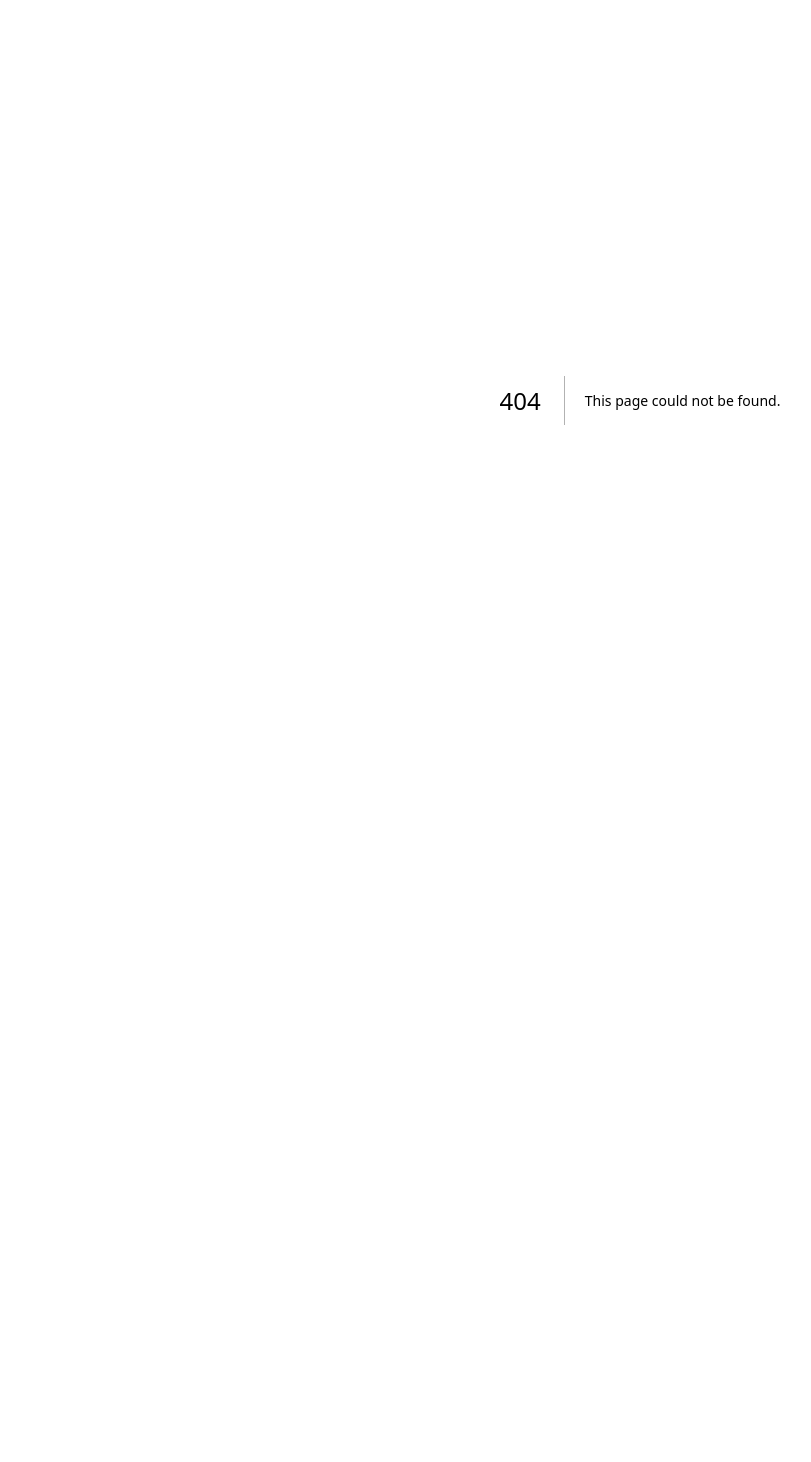
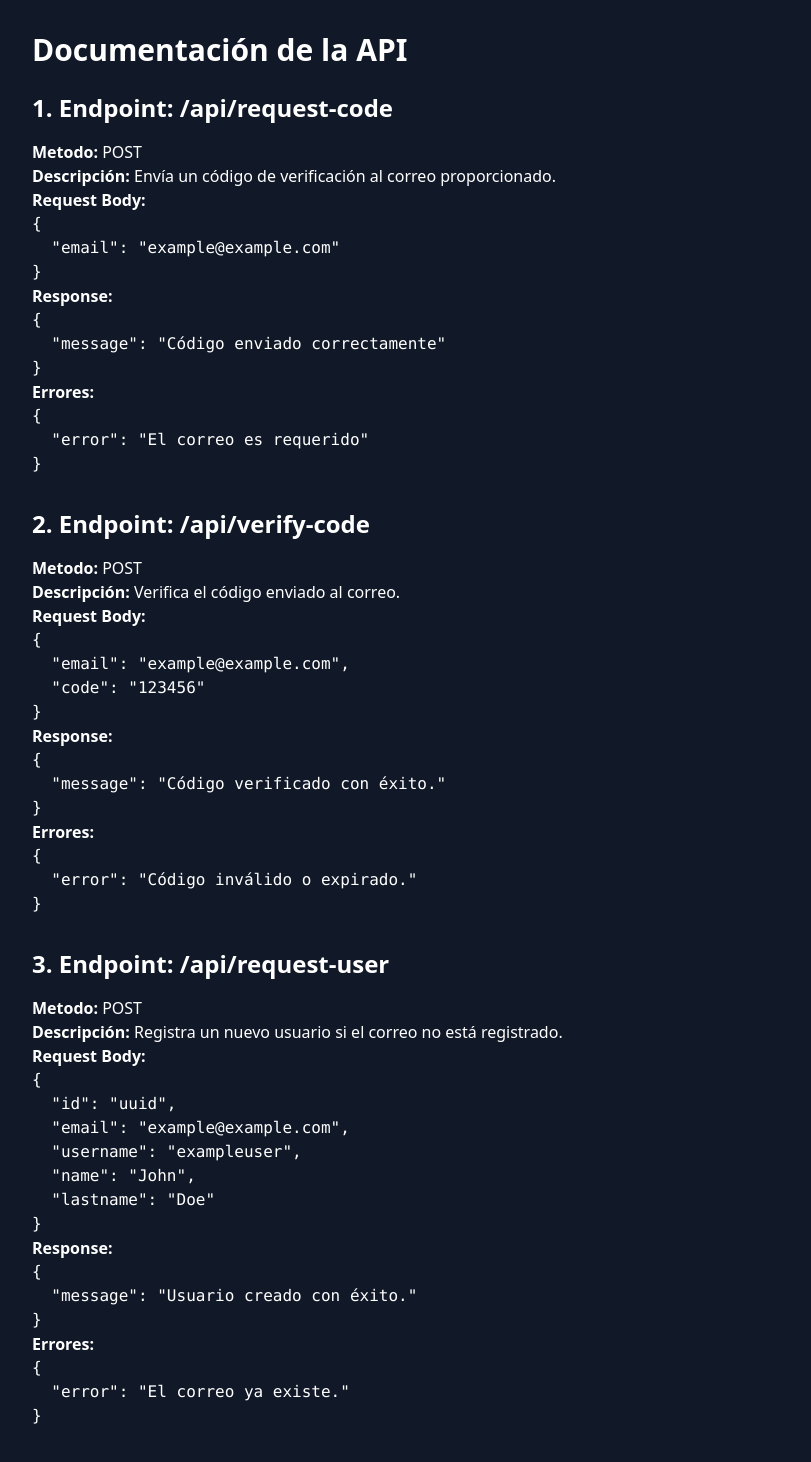
Before and after one commit to owellandry/login-api, a Next.js app: page /doc in a window 1280 px wide. Before the commit this address had no page. Shown: the top 1462 px of the page, without its empty margins (0-811 px from the left). Before the commit the page ends 800 px from the top, so only its background shows below. Built offline with nearby package versions, Linux system fonts and the light colour scheme.

Commit message:
Update: create doc for api

```diff
--- /dev/null
+++ b/app/doc/page.tsx
@@ -0,0 +1,108 @@
+// doc/page.tsx
+
+import React from "react";
+
+const Documentation = () => {
+  return (
+    <div className="p-8 bg-gray-900 text-white">
+      <h1 className="text-3xl font-bold mb-6">Documentación de la API</h1>
+
+      <section className="mb-8">
+        <h2 className="text-2xl font-semibold mb-4">1. Endpoint: /api/request-code</h2>
+        <p><strong>Metodo:</strong> POST</p>
+        <p><strong>Descripción:</strong> Envía un código de verificación al correo proporcionado.</p>
+        <p><strong>Request Body:</strong></p>
+        <pre>
+          <code>
+            {`{
+  "email": "example@example.com"
+}`}
+          </code>
+        </pre>
+        <p><strong>Response:</strong></p>
+        <pre>
+          <code>
+            {`{
+  "message": "Código enviado correctamente"
+}`}
+          </code>
+        </pre>
+        <p><strong>Errores:</strong></p>
+        <pre>
+          <code>
+            {`{
+  "error": "El correo es requerido"
+}`}
+          </code>
+        </pre>
+      </section>
+
+      <section className="mb-8">
+        <h2 className="text-2xl font-semibold mb-4">2. Endpoint: /api/verify-code</h2>
+        <p><strong>Metodo:</strong> POST</p>
+        <p><strong>Descripción:</strong> Verifica el código enviado al correo.</p>
+        <p><strong>Request Body:</strong></p>
+        <pre>
+          <code>
+            {`{
+  "email": "example@example.com",
+  "code": "123456"
+}`}
+          </code>
+        </pre>
+        <p><strong>Response:</strong></p>
+        <pre>
+          <code>
+            {`{
+  "message": "Código verificado con éxito."
+}`}
+          </code>
+        </pre>
+        <p><strong>Errores:</strong></p>
+        <pre>
+          <code>
+            {`{
+  "error": "Código inválido o expirado."
+}`}
+          </code>
+        </pre>
+      </section>
+
+      <section className="mb-8">
+        <h2 className="text-2xl font-semibold mb-4">3. Endpoint: /api/request-user</h2>
+        <p><strong>Metodo:</strong> POST</p>
+        <p><strong>Descripción:</strong> Registra un nuevo usuario si el correo no está registrado.</p>
+        <p><strong>Request Body:</strong></p>
+        <pre>
+          <code>
+            {`{
+  "id": "uuid",
+  "email": "example@example.com",
+  "username": "exampleuser",
+  "name": "John",
+  "lastname": "Doe"
+}`}
+          </code>
+        </pre>
+        <p><strong>Response:</strong></p>
+        <pre>
+          <code>
+            {`{
+  "message": "Usuario creado con éxito."
+}`}
+          </code>
+        </pre>
+        <p><strong>Errores:</strong></p>
+        <pre>
+          <code>
+            {`{
+  "error": "El correo ya existe."
+}`}
+          </code>
+        </pre>
+      </section>
+    </div>
+  );
+};
+
+export default Documentation;
```
Also changed, not shown: app/doc/layouts/get/request-code.md (added), app/doc/layouts/get/request-user.md (added), app/doc/layouts/get/verify-code.md (added), app/doc/layouts/post/request-code.md (added), app/doc/layouts/post/request-user.md (added), app/doc/layouts/post/verify-code.md (added).
